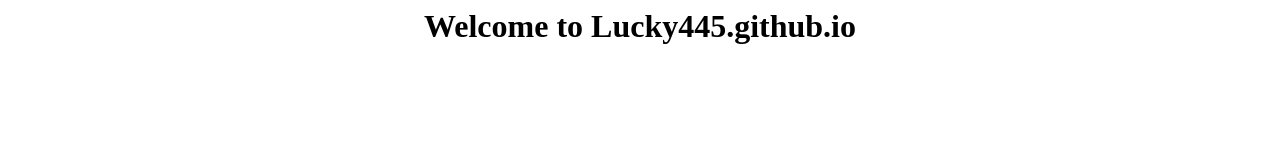
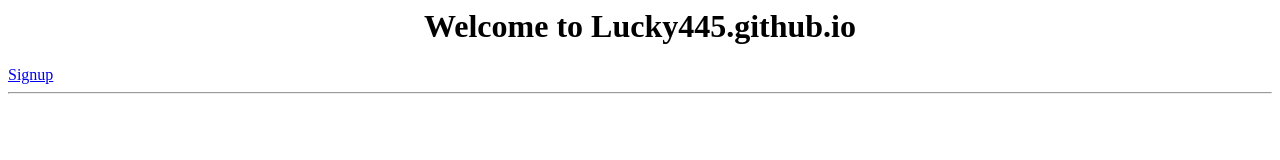
Before and after one commit to Lucky2245/Lucky2245.github.io, a plain HTML site: page home/index.html in a window 1280 px wide. Drawn offline with Linux system fonts and the light colour scheme.

Commit message:
Update index.html

```diff
--- a/home/index.html
+++ b/home/index.html
@@ -3,4 +3,6 @@
 </head>
 <body>
   <h1>Welcome to Lucky445.github.io</h1>
+  <a href="signup.html">Signup</a>
+  <hr/>
 </body>
```
